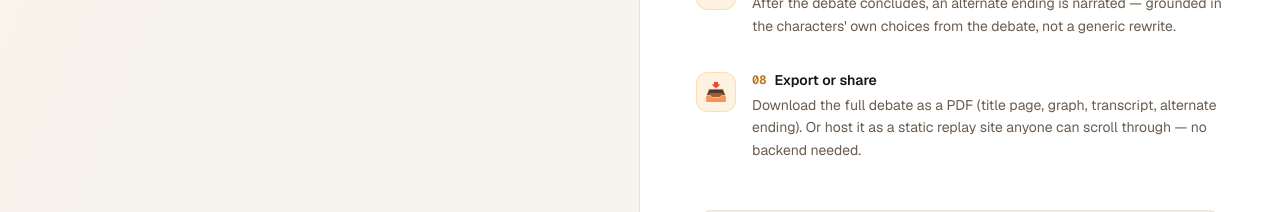
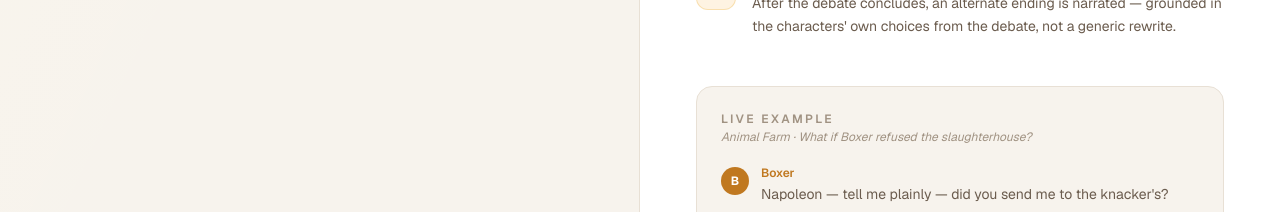
Before and after one commit to wadekarg/whatif-sabha, a Next.js app in the folder frontend/: page / in a window 1280 px wide. Shown: the part 948-1160 px from the top of the page. Built offline with nearby package versions, Linux system fonts and the light colour scheme; no server answers.

Commit message:
ui(home): drop 'Export or share' step — back to 7 bullets

```diff
--- a/frontend/app/page.tsx
+++ b/frontend/app/page.tsx
@@ -387,7 +387,6 @@ export default function Home() {
                 { icon: "💬", n: "05", title: "Chat with any character — before or after", body: "Oracle mode lets you sit down with any character one-on-one. Interrogate their position, their regrets, their reasoning — all in their own voice." },
                 { icon: "🌐", n: "06", title: "See the web form", body: "A live interaction graph shows who's arguing with whom, which arrows are questions vs responses, and where the heat lives. Click any node to focus on a character's thread." },
                 { icon: "✍️", n: "07", title: "A new ending is written", body: "After the debate concludes, an alternate ending is narrated — grounded in the characters' own choices from the debate, not a generic rewrite." },
-                { icon: "📥", n: "08", title: "Export or share", body: "Download the full debate as a PDF (title page, graph, transcript, alternate ending). Or host it as a static replay site anyone can scroll through — no backend needed." },
               ].map(s => (
                 <div key={s.n} className="flex gap-4">
                   <div className="w-10 h-10 rounded-xl bg-[#fef3e2] border border-[#f0c060]/40 flex items-center justify-center text-lg shrink-0 mt-0.5">
```
